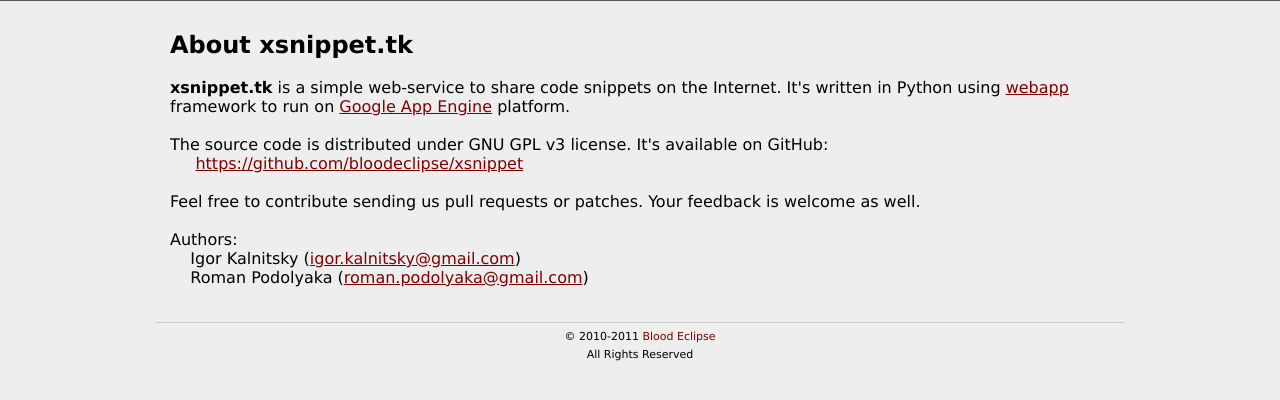
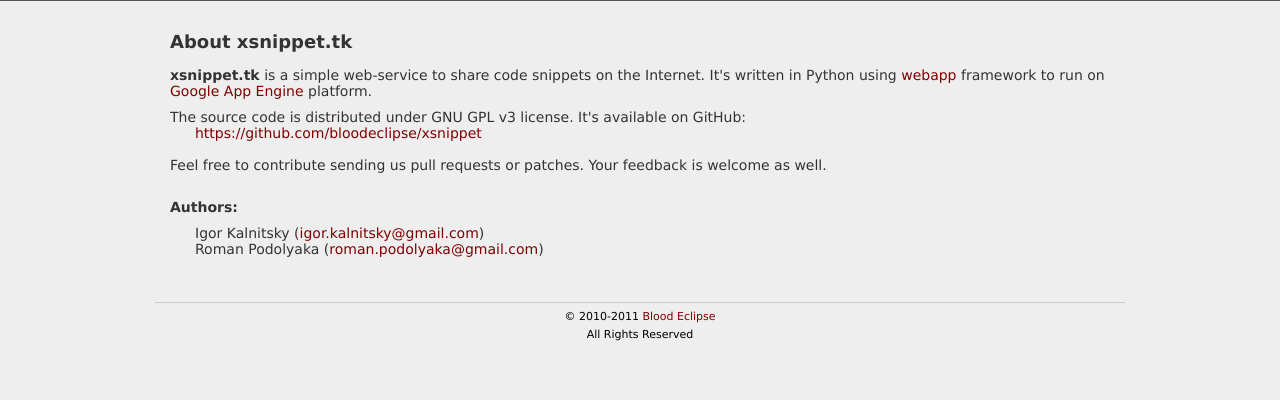
Before and after one commit to xsnippet/xsnippet-api, a Python web app: template templates/about.html in a window 1280 px wide. Shown: the part 41-441 px from the top of the page. Run offline with Jinja, Linux system fonts and the light colour scheme; the template is opened without the code that fills it, so the values that code supplies are empty.

Commit message:
Style improvements for about page.

```diff
--- a/static/styles/default.css
+++ b/static/styles/default.css
@@ -312,6 +312,33 @@ article input#file {
     margin: 3px 0px;
 }
 
+article h2 {
+    font-size: 18px;
+    margin-bottom: 15px;
+    color: #333;
+}
+
+article p {
+    color: #333;
+    font-size: 14px;
+    margin: 10px 0px;
+}
+
+article p a, article ul.authors a {
+    text-decoration: none;
+}
+
+article p a:hover, article ul.authors a:hover {
+    border-bottom: 1px dashed #800;
+}
+
+article ul.authors {
+    color: #333;
+    font-size: 14px;
+    list-style: none;
+    margin-left: 25px;
+}
+
 /*
  * FOOTER SECTION
  */
--- a/templates/about.html
+++ b/templates/about.html
@@ -3,29 +3,26 @@
 {% block title %}About | xsnippet.tk{% endblock %}
 
 {% block content %}
-  <h1>About xsnippet.tk</h1>
+  <h2>About xsnippet.tk</h2>
 
   <p>
-      <br>
-
-      <b>xsnippet.tk</b> is a simple web-service to share code snippets on the Internet.
-      It's written in Python using <a href="http://code.google.com/appengine/docs/python/tools/webapp/">webapp</a>
-      framework to run on <a href="http://code.google.com/appengine/">Google App Engine</a> platform.
+    <strong>xsnippet.tk</strong> is a simple web-service to share code snippets on the Internet.
+    It's written in Python using <a href="http://code.google.com/appengine/docs/python/tools/webapp/">webapp</a>
+    framework to run on <a href="http://code.google.com/appengine/">Google App Engine</a> platform.
   </p>
 
   <p>
-      <br>
-
-      The source code is distributed under GNU GPL v3 license. It's available on GitHub: <br>
-      &nbsp; &nbsp; &nbsp;<a href="https://github.com/bloodeclipse/xsnippet">https://github.com/bloodeclipse/xsnippet</a> <br><br>
-      Feel free to contribute sending us pull requests or patches. Your feedback is welcome as well.
+    The source code is distributed under GNU GPL v3 license. It's available on GitHub: <br>
+    <a style="margin-left: 25px;" href="https://github.com/bloodeclipse/xsnippet">https://github.com/bloodeclipse/xsnippet</a> <br><br>
+    Feel free to contribute sending us pull requests or patches. Your feedback is welcome as well.
   </p>
 
   <p>
-      <br>
-      Authors: <br>
-      &nbsp;&nbsp;&nbsp; Igor Kalnitsky  (<a href="mailto:igor.kalnitsky@gmail.com">igor.kalnitsky@gmail.com</a>) <br>
-      &nbsp;&nbsp;&nbsp; Roman Podolyaka (<a href="mailto:roman.podolyaka@gmail.com">roman.podolyaka@gmail.com</a>) <br>
+    <br>
+    <strong>Authors:</strong> <br>
+    <ul class="authors">
+      <li> Igor Kalnitsky  (<a href="mailto:igor.kalnitsky@gmail.com">igor.kalnitsky@gmail.com</a>) <br>
+      <li> Roman Podolyaka (<a href="mailto:roman.podolyaka@gmail.com">roman.podolyaka@gmail.com</a>) <br>
+    </ul>
   </p>
-
 {% endblock %}
```
